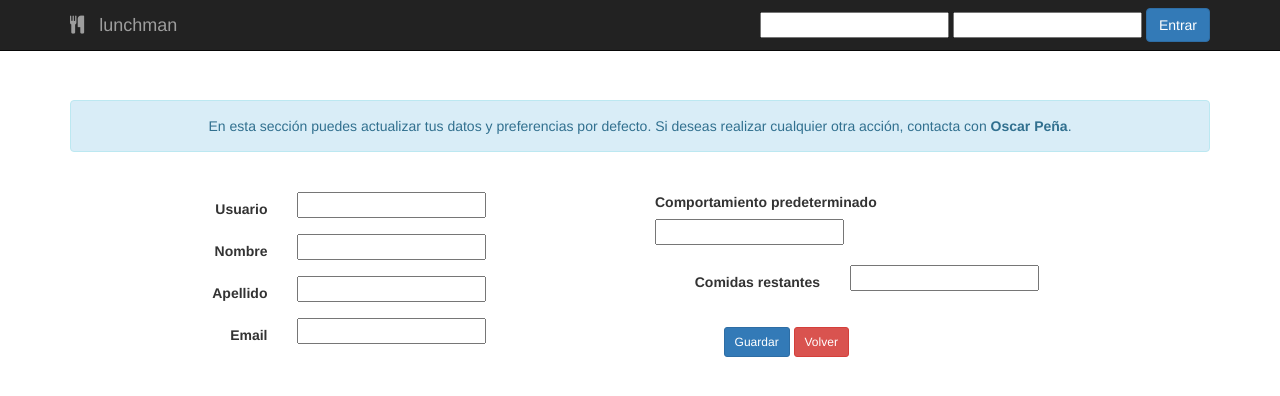
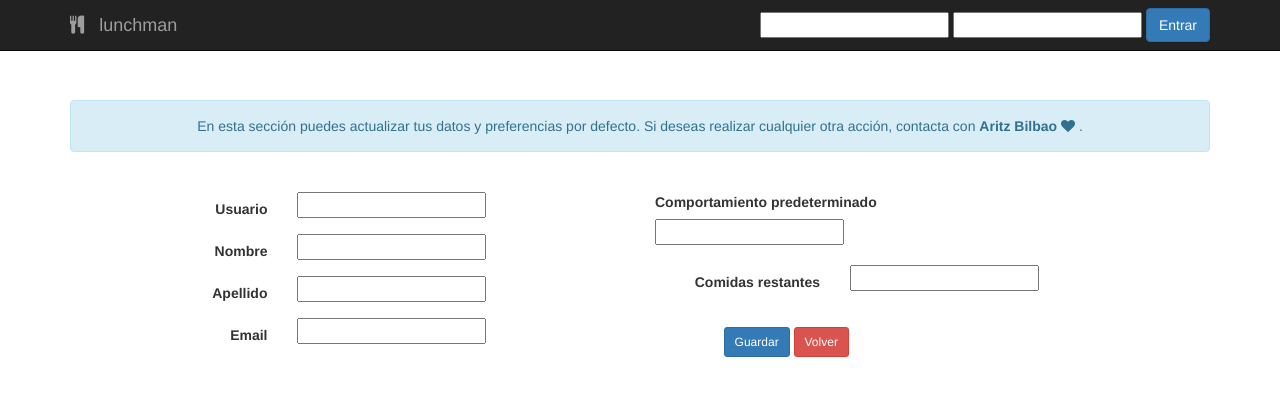
Before and after one commit to OscarPDR/lunchman, a Django app: template lunchman/templates/user_settings.html in a window 1280 px wide. Shown: the top 396 px of the page. Run offline with Django 3.2, Linux system fonts and the light colour scheme; the template is opened without the code that fills it: most values are stand-ins (such as "Sample title", 1, 10 or a date in 2020); form fields are guessed from the names that the template uses; some libraries are stand-ins or nearby versions.

Commit message:
Fixed VIB (Very Important Bug)

```diff
--- a/lunchman/templates/user_settings.html
+++ b/lunchman/templates/user_settings.html
@@ -5,7 +5,8 @@
 {% block main_content %}
 
     <div class="alert alert-info centered" role="alert">
-        En esta sección puedes actualizar tus datos y preferencias por defecto. Si deseas realizar cualquier otra acción, contacta con <strong>Oscar Peña</strong>.
+        En esta sección puedes actualizar tus datos y preferencias por defecto. Si deseas realizar cualquier otra acción, contacta con <strong>Aritz Bilbao</strong>&nbsp;<i class="fa fa-heart"></i>
+.
     </div>
 
     <br>
```
